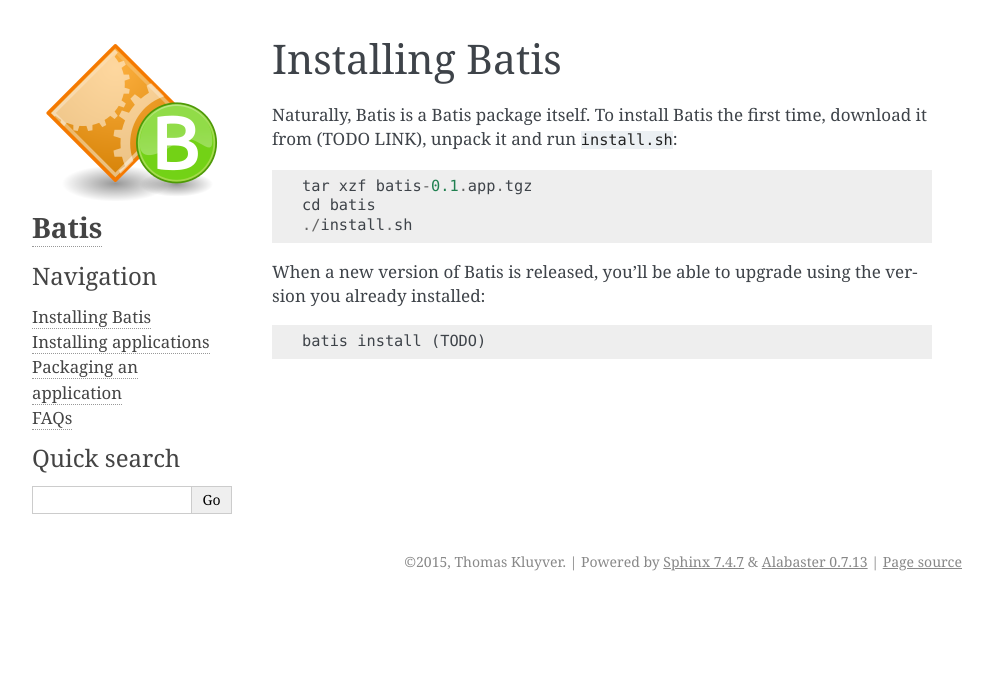
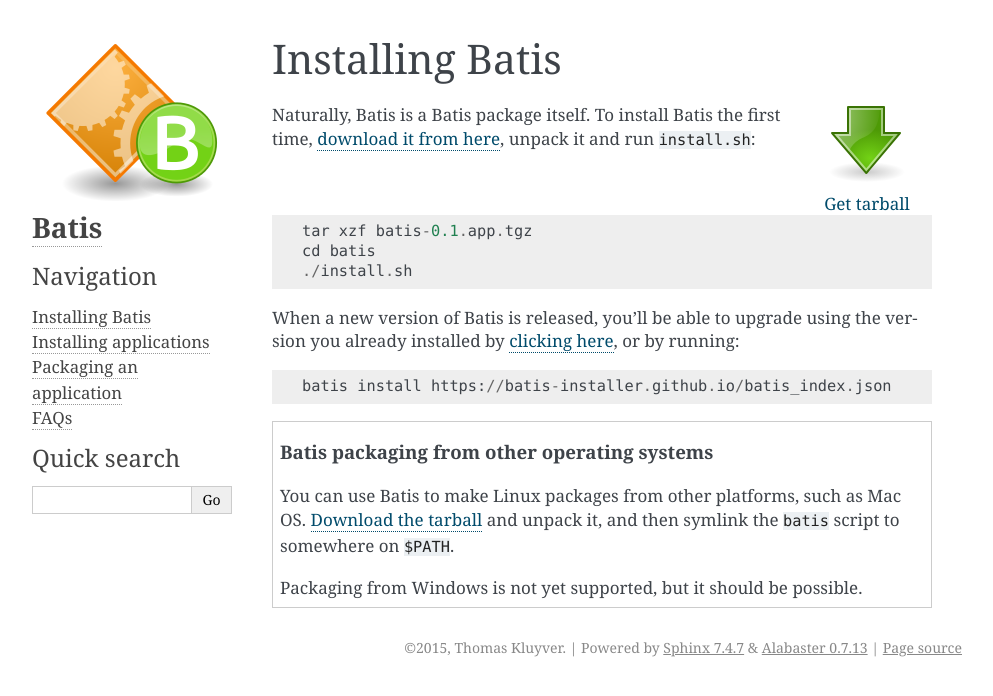
Before and after one commit to batis-installer/batis, a Sphinx documentation site: the page built from doc/install-batis.rst, in a window 1280 px wide. Shown: the top 696 px of the page, without its empty margins (148-1141 px from the left). Built offline with Sphinx 7.4.7, drawn with Linux system fonts in a browser that asks for light colours.

Commit message:
Update description of installing Batis

```diff
--- a/doc/install-batis.rst
+++ b/doc/install-batis.rst
@@ -1,14 +1,33 @@
 Installing Batis
 ================
 
+.. raw:: html
+
+   <div style="float: right;text-align:center;padding:0 1em;">
+   <a href="https://github.com/batis-installer/batis/releases/download/0.1/batis-0.1.app.tgz" style="text-decoration:none;">
+     <img src="_static/download.svg" style="width:96px;display:block;"></object>
+     Get tarball
+   </a></div>
+
 Naturally, Batis is a Batis package itself. To install Batis the first time,
-download it from (TODO LINK), unpack it and run ``install.sh``::
+`download it from here <https://github.com/batis-installer/batis/releases/download/0.1/batis-0.1.app.tgz>`__,
+unpack it and run ``install.sh``::
 
     tar xzf batis-0.1.app.tgz
     cd batis
     ./install.sh
 
 When a new version of Batis is released, you'll be able to upgrade using the
-version you already installed::
+version you already installed by `clicking here <batis://batis-installer.github.io/batis_index.json>`__,
+or by running::
 
-    batis install (TODO)
+    batis install https://batis-installer.github.io/batis_index.json
+
+
+.. topic:: Batis packaging from other operating systems
+
+   You can use Batis to make Linux packages from other platforms, such as Mac OS.
+   `Download the tarball <https://github.com/batis-installer/batis/releases/download/0.1/batis-0.1.app.tgz>`__
+   and unpack it, and then symlink the ``batis`` script to somewhere on ``$PATH``.
+
+   Packaging from Windows is not yet supported, but it should be possible.
```
Also changed, not shown: doc/_static/download.svg (added).
